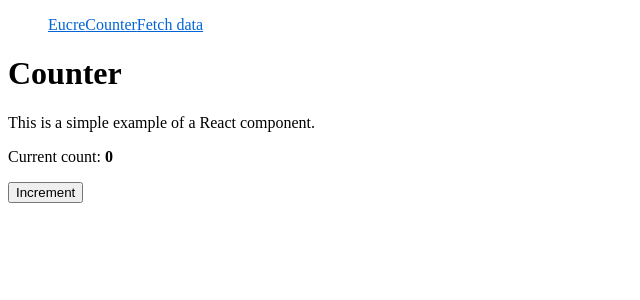
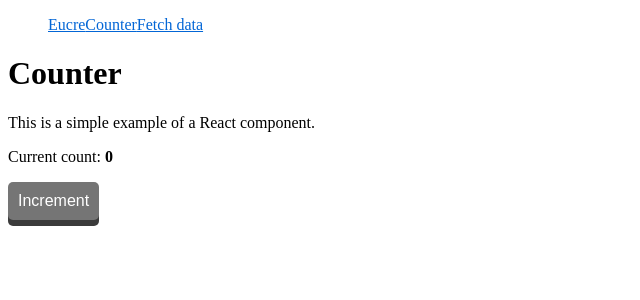
Before and after one commit to frogsbreath-games/eucre, a React app in the folder Eucre/Client/: page /counter in a window 1280 px wide. Shown: the top 300 px of the page, without its empty margins (0-640 px from the left). Built offline with nearby package versions, Linux system fonts and the light colour scheme.

Commit message:
Button ui component added

```diff
--- a/Eucre/Client/src/components/Counter.tsx
+++ b/Eucre/Client/src/components/Counter.tsx
@@ -3,6 +3,7 @@ import { connect } from "react-redux";
 import { RouteComponentProps } from "react-router";
 import { ApplicationState } from "../store";
 import * as CounterStore from "../store/Counter";
+import { Button } from "../ui";
 
 type CounterProps = CounterStore.CounterState &
   typeof CounterStore.actionCreators &
@@ -20,15 +21,14 @@ class Counter extends React.PureComponent<CounterProps> {
           Current count: <strong>{this.props.count}</strong>
         </p>
 
-        <button
+        <Button
           type="button"
-          className=""
           onClick={() => {
             this.props.increment();
           }}
         >
           Increment
-        </button>
+        </Button>
       </React.Fragment>
     );
   }
--- /dev/null
+++ b/Eucre/Client/src/ui/Button/Button.module.css
@@ -0,0 +1,43 @@
+:root {
+  --blue: #009ddc;
+  --light-blue: #6bbbdb;
+  --dark-blue: #004c6b;
+  --red: #c3423f;
+  --light-red: #dd5f5d;
+  --dark-red: #6d2726;
+  --tan: #c5afa4;
+  --dark-tan: #695f5a;
+  --grey: #c4c4c4;
+  --dark-grey: #757575;
+  --black: #3b3b3b;
+  --green: #58c087;
+  --dark-green: #234d36;
+}
+
+.button {
+  display: inline-block;
+  padding: 10px 10px;
+  font-size: 16px;
+  cursor: pointer;
+  text-align: center;
+  text-decoration: none;
+  outline: none;
+  color: #fff;
+  border: none;
+  border-radius: 5px;
+  background-color: var(--dark-grey);
+  box-shadow: 0 6px var(--black);
+}
+
+.button:disabled {
+  opacity: 0.6;
+  cursor: not-allowed;
+}
+
+.button:hover {
+  filter: brightness(110%);
+}
+
+.button:active {
+  transform: translateY(4px);
+}
--- /dev/null
+++ b/Eucre/Client/src/ui/Button/Button.tsx
@@ -0,0 +1,13 @@
+import * as React from "react";
+import styles from "./Button.module.css";
+
+const Button: React.FC<React.ButtonHTMLAttributes<HTMLButtonElement>> = ({
+  children,
+  ...props
+}) => (
+  <button className={styles.button} {...props}>
+    {children}
+  </button>
+);
+
+export default Button;
--- /dev/null
+++ b/Eucre/Client/src/ui/index.js
@@ -0,0 +1 @@
+export {default as Button } from './Button/Button'
```
